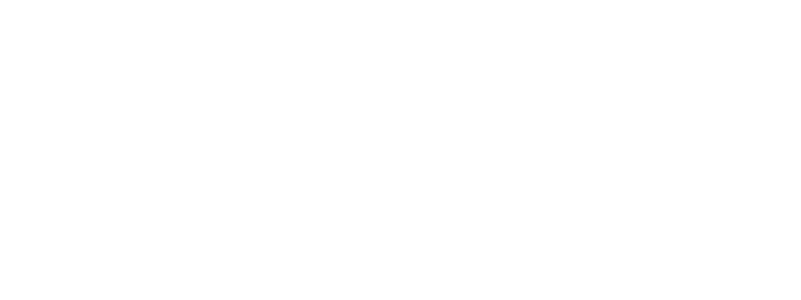
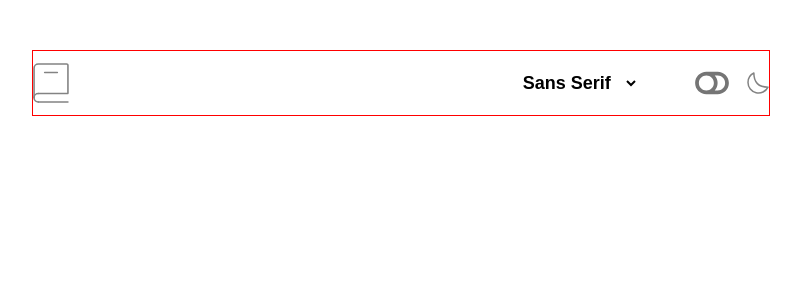
Before and after one commit to Mlowegene/dictionary-web-react-app, a React (Vite) app: page / in a window 1280 px wide. Shown: the top 300 px of the page, without its empty margins (247-1048 px from the left). Built offline with nearby package versions, Linux system fonts and the light colour scheme.

Commit message:
create navbr component

```diff
--- a/package.json
+++ b/package.json
@@ -11,7 +11,8 @@
   },
   "dependencies": {
     "react": "^18.2.0",
-    "react-dom": "^18.2.0"
+    "react-dom": "^18.2.0",
+    "react-icons": "^4.10.1"
   },
   "devDependencies": {
     "@types/react": "^18.2.15",
--- a/src/App.css
+++ b/src/App.css
@@ -0,0 +1,53 @@
+@import url("https://fonts.googleapis.com/css2?family=Inter:wght@400;500;700;800&display=swap");
+@import url("https://fonts.googleapis.com/css2?family=Lora:wght@500;600;700&display=swap");
+@import url("https://fonts.googleapis.com/css2?family=Inconsolata:wght@400;500;600;700&display=swap");
+
+/* font-family: 'Inter', sans-serif; */
+/* font-family: 'Lora', serif; */
+/* font-family: 'Inconsolata', monospace; */
+
+.container {
+  width: 100vw;
+  height: 100vh;
+  background-color: #fff;
+  display: flex;
+  justify-content: center;
+  margin-top: 50px;
+}
+
+.nav {
+  border: 1px solid red;
+  width: 736px;
+  height: 64px;
+  flex-shrink: 0;
+  display: flex;
+  align-items: center;
+}
+
+.logo {
+  height: 40px;
+  margin-right: 450px;
+}
+
+.font-type {
+  height: 35px;
+  width: 120px;
+  font-weight: 700;
+  font-size: large;
+  border: none;
+  /* margin-left: auto; */
+  background-color: #fff;
+}
+
+.toggle {
+  margin-left: auto;
+  display: flex;
+  align-items: center;
+}
+
+.toggle-icon {
+  width: 70px;
+  height: 30px;
+  color: #757575;
+  font-size: 20px;
+}
--- a/src/App.jsx
+++ b/src/App.jsx
@@ -1,12 +1,14 @@
-
-import './App.css'
+import "./App.css";
+import NavBar from "./components/NavBar";
 
 function App() {
-
   return (
     <>
+      <div className="container">
+        <NavBar />
+      </div>
     </>
-  )
+  );
 }
 
-export default App
+export default App;
--- /dev/null
+++ b/src/components/NavBar.jsx
@@ -0,0 +1,22 @@
+import logo from '../assets/logo.svg';
+import moon from '../assets/icon-moon.svg';
+import { FaToggleOn, FaToggleOff } from 'react-icons/fa';
+
+function NavBar() {
+  return (
+    <div className="nav">
+        <img src={logo} alt="logo" className='logo' />
+        <select className='font-type'>
+            <option>Sans Serif</option>
+            <option>Serif</option>
+            <option>Mono</option>
+        </select>
+        <div className='toggle'>
+            <FaToggleOff className='toggle-icon' />
+            <img src={moon} alt='moon-icon' />
+        </div>
+    </div>
+  )
+}
+
+export default NavBar
```
Also changed, not shown: 1 other file (tests, documents, lock files or other folders).
